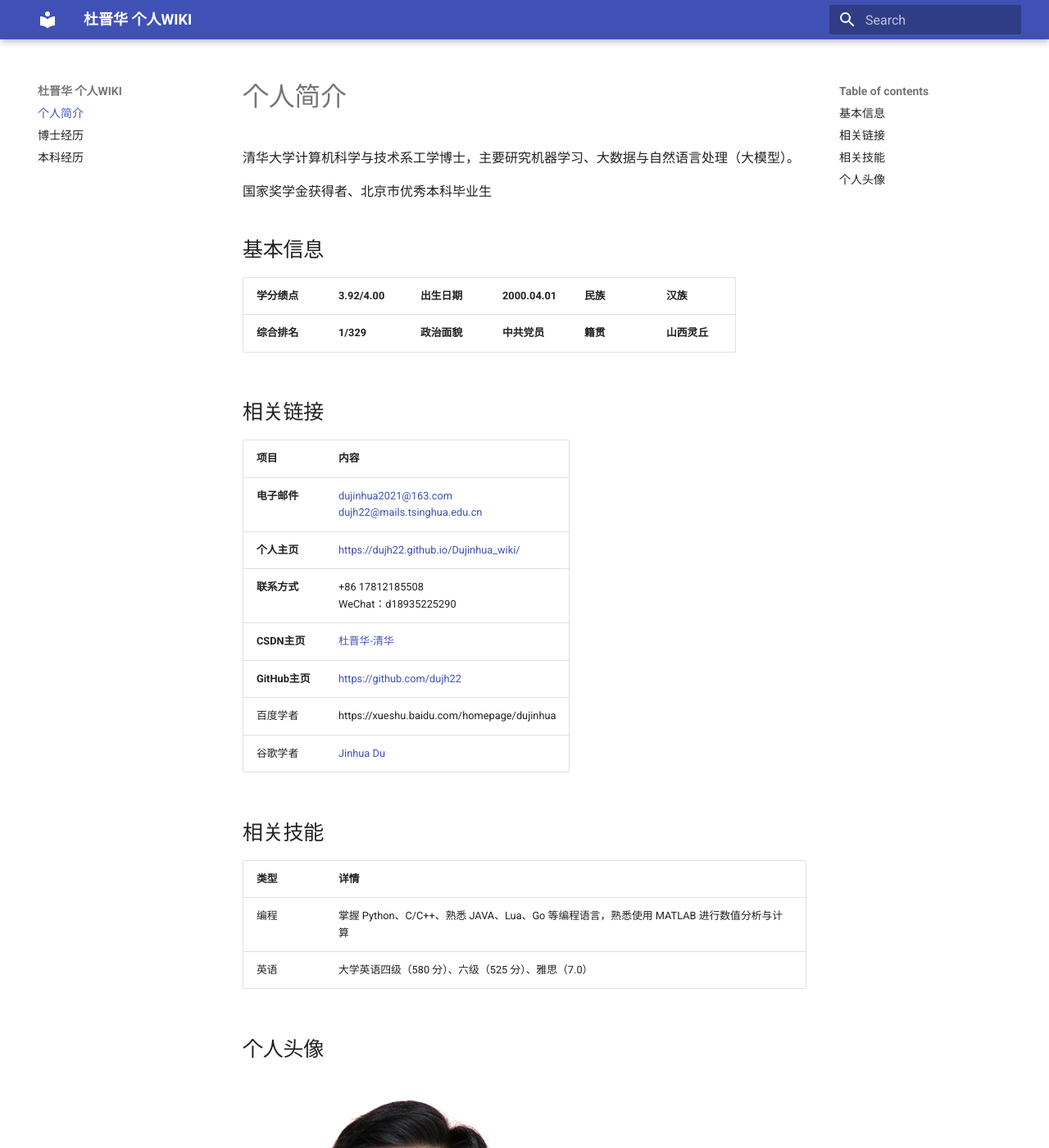
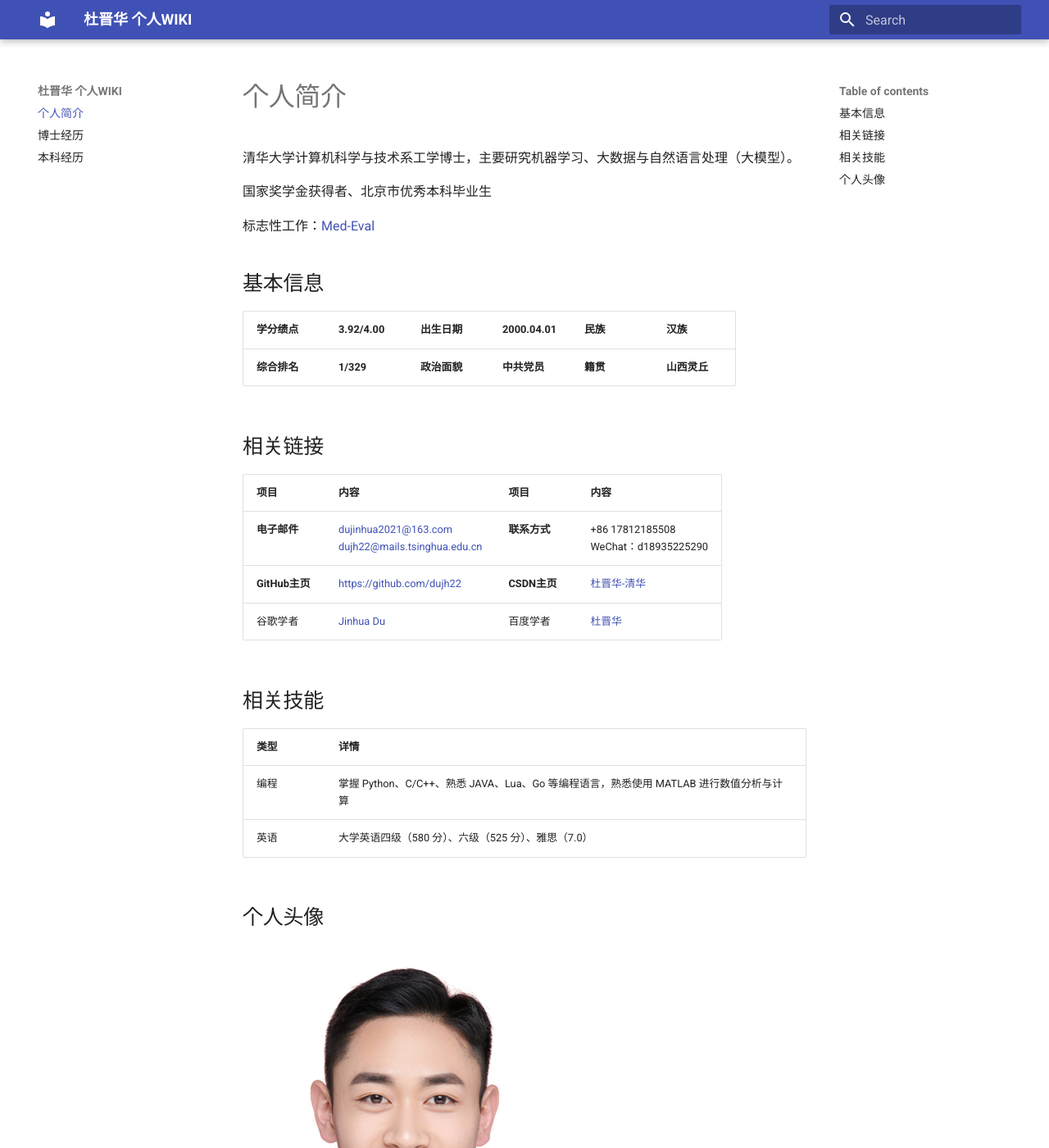
Before and after one commit to dujh22/Dujinhua_wiki, an MkDocs documentation site: the page built from docs/index.md, in a window 1280 px wide and 1400 px high. Shown: the whole window at 82% size. Built offline with MkDocs 1.6.1 and Material for MkDocs 9.7.7, drawn with Linux system fonts in a browser that asks for light colours.

Commit message:
20240105

```diff
--- a/docs/index.md
+++ b/docs/index.md
@@ -1,6 +1,8 @@
 清华大学计算机科学与技术系工学博士，主要研究机器学习、大数据与自然语言处理（大模型）。
 
 国家奖学金获得者、北京市优秀本科毕业生
+
+标志性工作：[Med-Eval](https://dujh22.github.io/)
 
 ## 基本信息
 
@@ -10,15 +12,11 @@
 
 ## 相关链接
 
-| 项目           | 内容                                                         |
-| -------------- | ------------------------------------------------------------ |
-| **电子邮件**   | [dujinhua2021@163.com](dujinhua2021@163.com)<br />[dujh22@mails.tsinghua.edu.cn](dujh22@mails.tsinghua.edu.cn) |
-| **个人主页**   | [https://dujh22.github.io/Dujinhua_wiki/](https://dujh22.github.io/Dujinhua_wiki/) |
-| **联系方式**   | +86 17812185508<br />WeChat：d18935225290                    |
-| **CSDN主页**   | [杜晋华-清华](https://blog.csdn.net/qq_44372652?spm=1000.2115.3001.5343) |
-| **GitHub主页** | [https://github.com/dujh22](https://github.com/dujh22)       |
-| 百度学者       | https://xueshu.baidu.com/homepage/dujinhua                   |
-| 谷歌学者       | [Jinhua Du](https://scholar.google.com/citations?user=fLKerfcAAAAJ&hl=zh-CN&oi=ao) |
+| 项目           | 内容                                                         | 项目         | 内容                                                         |
+| -------------- | ------------------------------------------------------------ | ------------ | ------------------------------------------------------------ |
+| **电子邮件**   | [dujinhua2021@163.com](dujinhua2021@163.com)<br />[dujh22@mails.tsinghua.edu.cn](dujh22@mails.tsinghua.edu.cn) | **联系方式** | +86 17812185508<br />WeChat：d18935225290                    |
+| **GitHub主页** | [https://github.com/dujh22](https://github.com/dujh22)       | **CSDN主页** | [杜晋华-清华](https://blog.csdn.net/qq_44372652?spm=1000.2115.3001.5343) |
+| 谷歌学者       | [Jinhua Du](https://scholar.google.com/citations?user=fLKerfcAAAAJ&hl=zh-CN&oi=ao) | 百度学者     | [杜晋华](https://xueshu.baidu.com/homepage/dujinhua)         |
 
 ## 相关技能
 
```
Also changed, not shown: docs/postgraduate_experience.md (+1 -1 lines).
